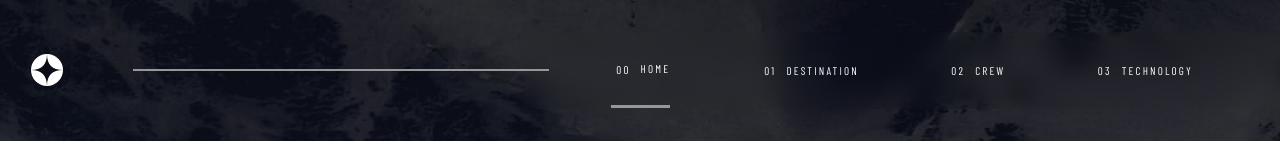
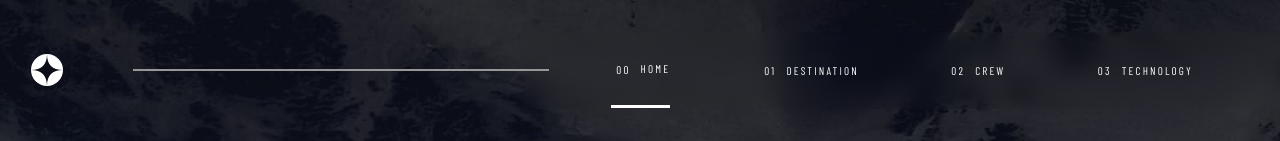
Before and after one commit to gomezjhon1022/space-tourism-website, a React (Create React App) app: page /crew in a window 1280 px wide. Shown: the top 141 px of the page. Built offline with nearby package versions, Linux system fonts and the light colour scheme.

Commit message:
Update: Readme.md

```diff
--- a/src/components/Header/Header.scss
+++ b/src/components/Header/Header.scss
@@ -68,7 +68,7 @@ header {
             border-bottom: 3px #979797 solid;
           }
           &.selected {
-            border-bottom: 3px #979797 solid;
+            border-bottom: 3px #ffffff solid;
           }
           }
         }
@@ -129,7 +129,7 @@ header {
             border-bottom: 3px #979797 solid;
           }
           &.selected {
-            border-bottom: 3px #979797 solid;
+            border-bottom: 3px #ffffff solid;
           }
           &::before {
             content: "0" counter(section-counter);
--- a/src/containers/Destination/Destination.scss
+++ b/src/containers/Destination/Destination.scss
@@ -23,7 +23,7 @@
       color: $secondary-color;
       cursor: pointer;
       &:hover {
-        border-bottom: solid 0.3rem white;
+        border-bottom: solid 0.3rem #979797;
       }
       &.selected {
         border-bottom: solid 0.3rem white
--- a/src/containers/Technology/Technology.scss
+++ b/src/containers/Technology/Technology.scss
@@ -25,7 +25,7 @@
       cursor: pointer;
       @include flexCenter(row, center, center);
       &:hover {
-        background-color: white;
+        background-color: #979797;
         color:#0B0D17;
       }
       &.selected {
```
Also changed, not shown: 1 other file (tests, documents, lock files or other folders).
